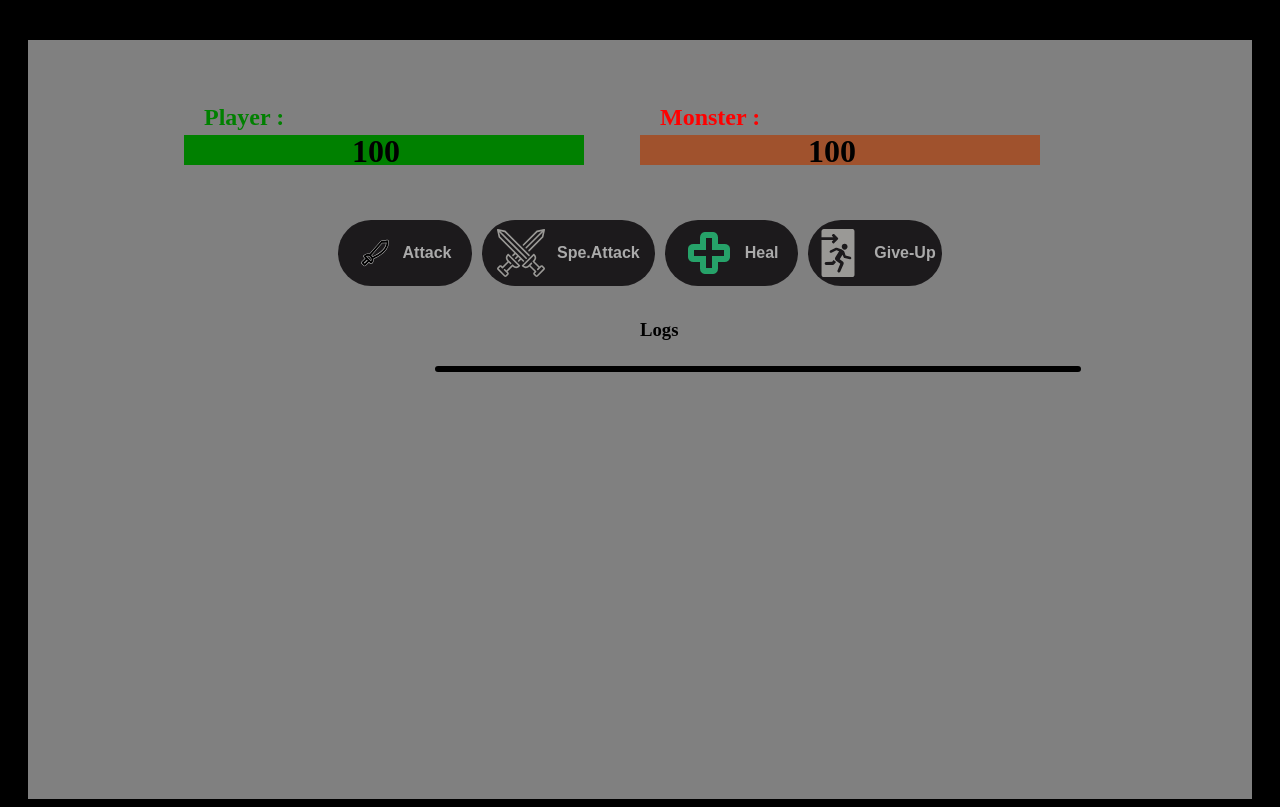
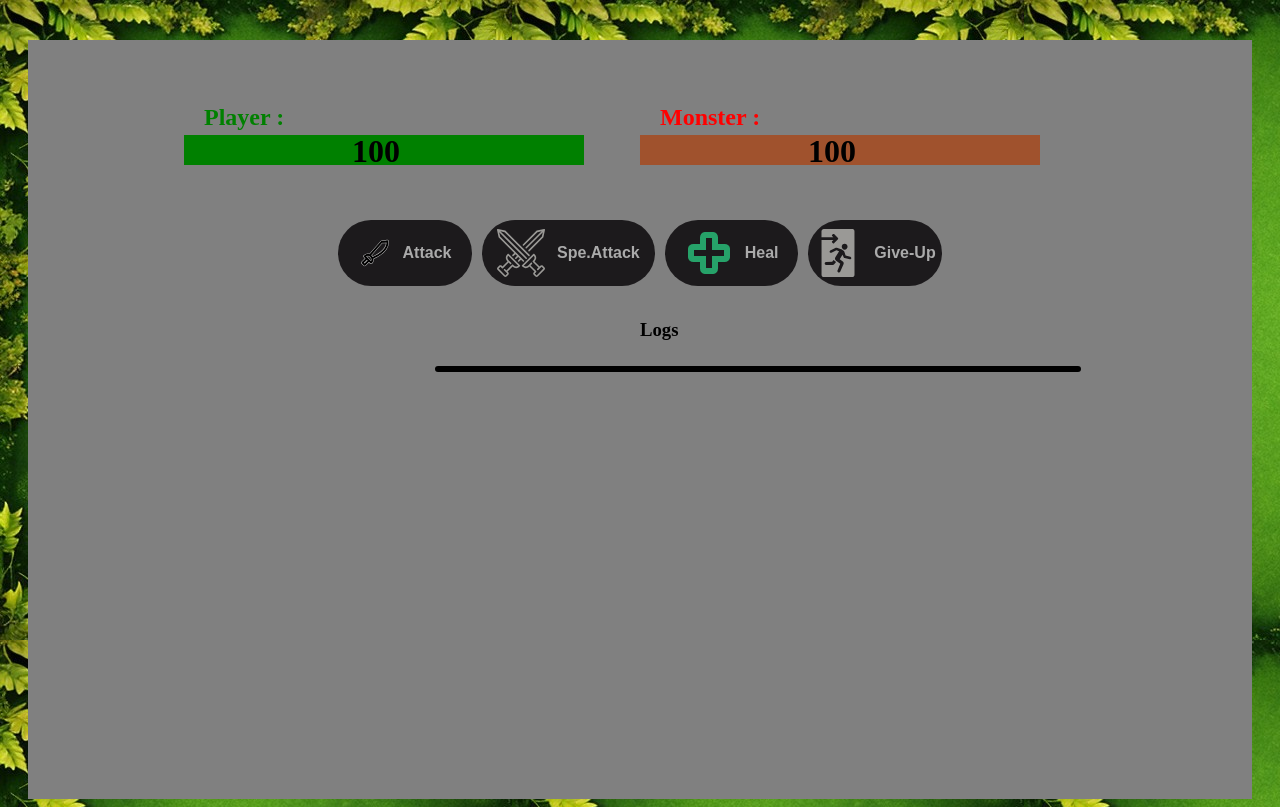
Before and after one commit to AoiLeyos/MonsterSlayerAngular, an Angular app: page / in a window 1280 px wide. Built offline with nearby package versions, Linux system fonts and the light colour scheme.

Commit message:
style(style.css)change background by forest png

```diff
--- a/src/styles.css
+++ b/src/styles.css
@@ -1,3 +1,3 @@
 body {
-    background-color: black;
+    background-image: url(../public/Background/Nature-1718973274013.png);
 }
```
